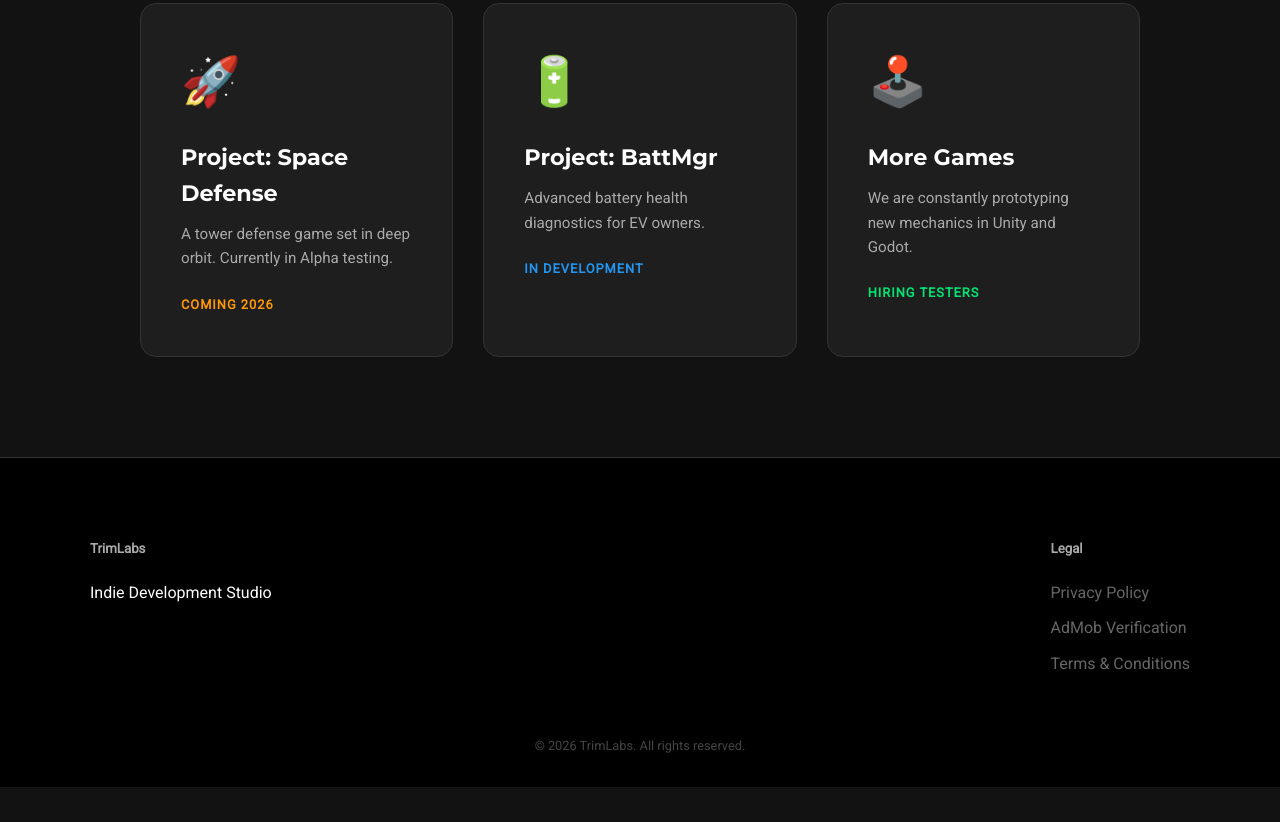
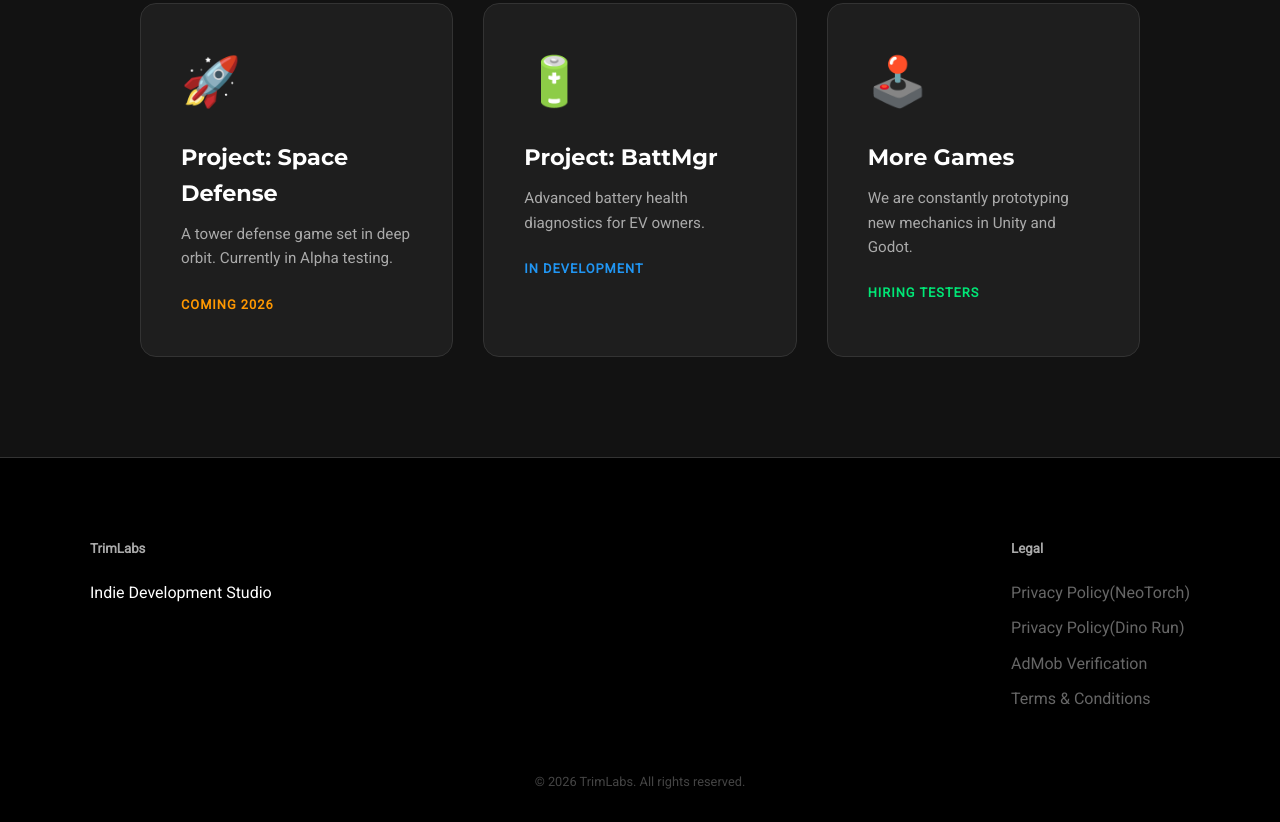
Before and after one commit to TrimLabsDev/TrimLabsDev.github.io, a plain HTML site: page index.html in a window 1280 px wide. Shown: the part 1688-2510 px from the top of the page. Before the commit the page ends 2475 px from the top, so only its background shows below. Drawn offline with Linux system fonts and the light colour scheme.

Commit message:
Update index.html

```diff
--- a/index.html
+++ b/index.html
@@ -87,7 +87,8 @@
             </div>
             <div class="footer-col">
                 <h5>Legal</h5>
-                <a href="privacy.html">Privacy Policy</a>
+                <a href="privacy.html">Privacy Policy(NeoTorch)</a>
+                <a href="privacy_dinorun.html">Privacy Policy(Dino Run)</a>
                 <a href="app-ads.txt">AdMob Verification</a>
                 <a href="terms.html">Terms & Conditions</a>
             </div>
```
